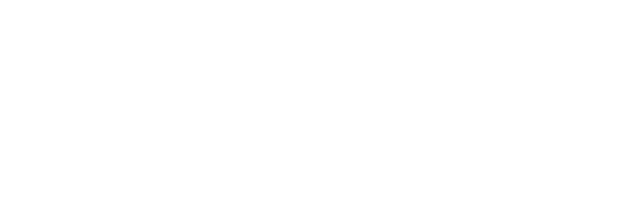
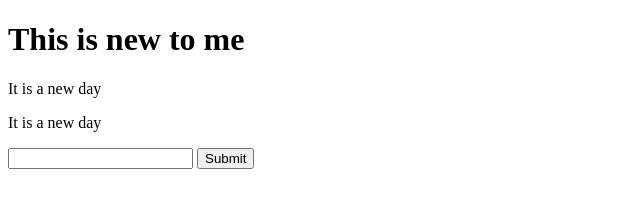
Before and after one commit to olorunfemisamuel/test-, a plain HTML site: page index.html in a window 1280 px wide. Shown: the whole page, without its empty margins (0-640 px from the left). Drawn offline with Linux system fonts and the light colour scheme.

Commit message:
Added new tags to body tag

```diff
--- a/index.html
+++ b/index.html
@@ -6,6 +6,12 @@
     <title>Test</title>
 </head>
 <body>
-
+    <h1>This is new to me</h1>
+    <p>It is a new day</p>
+    <div>
+        <p>It is a new day</p>
+        <input type="text" name="name" id="name">
+        <button>Submit</button>
+    </div>
 </body>
 </html>
```
